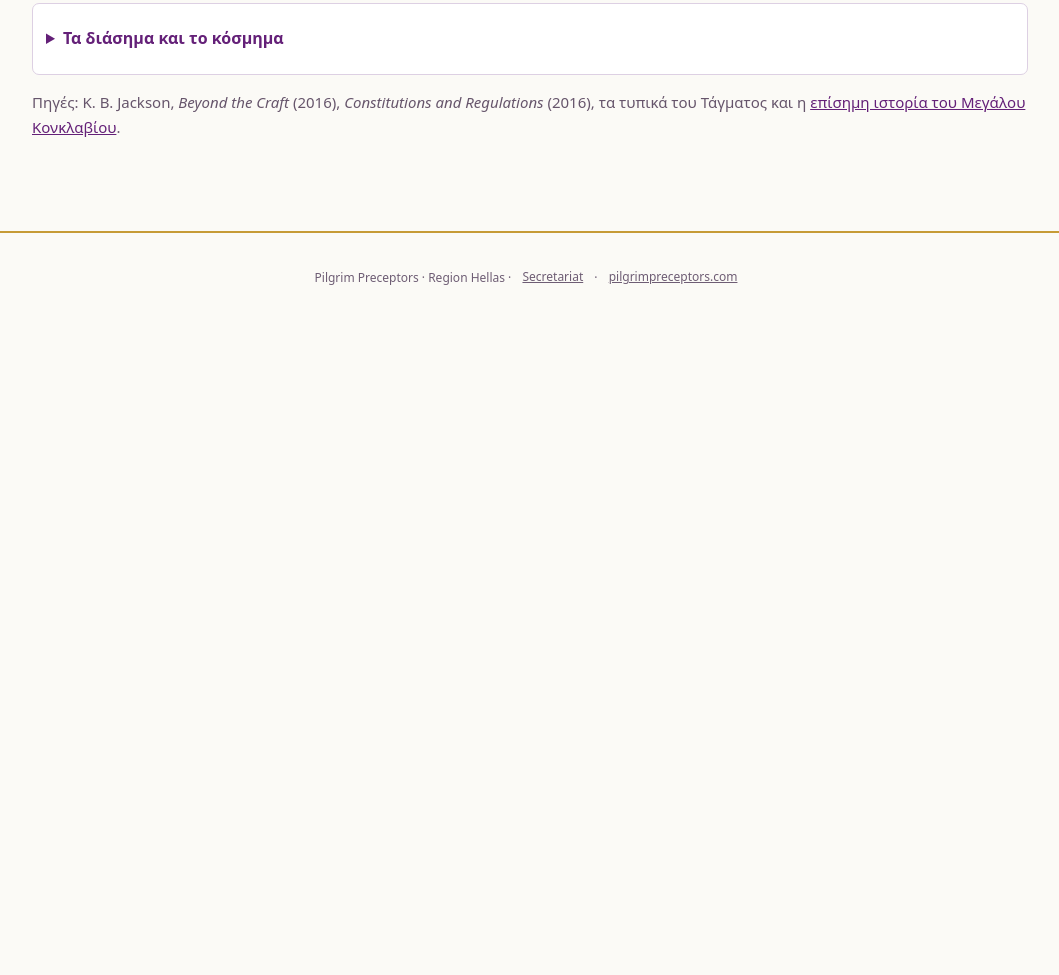
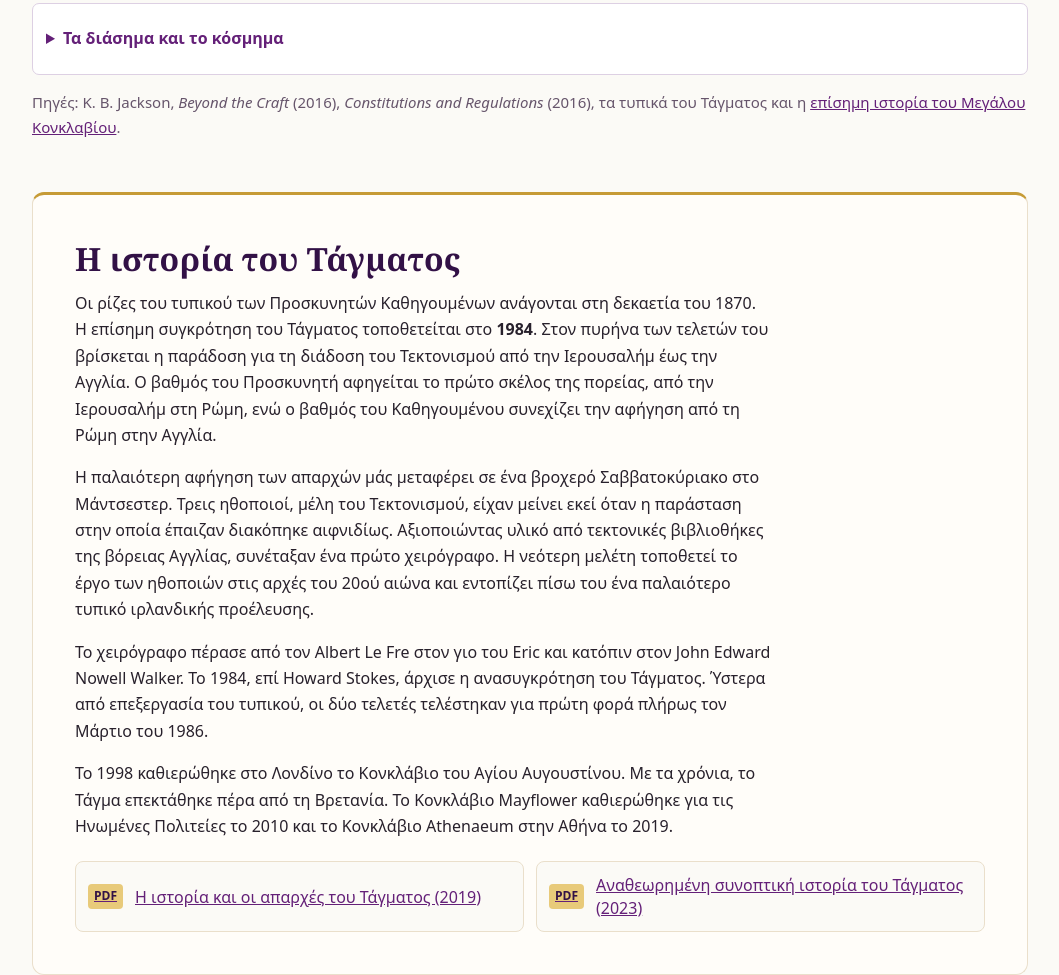
Before and after one commit to webappngdsib/Masonic-Order-of-Pilgrim-Preceptors, a plain HTML site: page index.html in a window 1280 px wide. Shown: the part 2043-3018 px from the top of the page, without its empty margins (110-1169 px from the left). Before the commit the page ends 2364 px from the top, so only its background shows below. Drawn offline with Linux system fonts and the light colour scheme.

Commit message:
Publish a Greek history of the Order with primary reading links

```diff
--- a/index.html
+++ b/index.html
@@ -289,6 +289,45 @@ footer a { display: inline-flex; align-items: center; min-height: 44px; margin-i
   .order-stages, .order-guide-grid { grid-template-columns: minmax(0, 1fr); }
   .order-guide details ul { columns: 1; }
 }
+
+.order-history {
+  margin-top: clamp(30px, 5vw, 52px);
+  padding: clamp(18px, 5vw, 42px);
+  background: var(--surface);
+  border: 1px solid var(--line);
+  border-top: 3px solid var(--gold);
+  border-radius: 12px;
+  scroll-margin-top: 120px;
+}
+.order-history p { max-width: 76ch; margin: 0 0 1em; }
+.history-reading {
+  list-style: none;
+  display: grid;
+  grid-template-columns: repeat(auto-fit, minmax(min(100%, 255px), 1fr));
+  gap: 12px;
+  margin: 22px 0 0;
+  padding: 0;
+}
+.history-reading a {
+  display: flex;
+  align-items: center;
+  gap: 12px;
+  height: 100%;
+  min-height: 48px;
+  padding: 12px;
+  border: 1px solid var(--line);
+  border-radius: 8px;
+  background: var(--cream);
+  line-height: 1.4;
+}
+.history-reading .pdf-label {
+  color: var(--deep);
+  background: var(--gold-l);
+  border-radius: 4px;
+  padding: 4px 6px;
+  font-size: .75rem;
+  font-weight: 700;
+}
 </style>
 </head>
 <body>
@@ -338,8 +377,8 @@ footer a { display: inline-flex; align-items: center; min-height: 44px; margin-i
           <p>Η εισδοχή γίνεται κατόπιν πρόσκλησης. Ο υποψήφιος πρέπει να είναι ενεργό μέλος αναγνωρισμένου Περιστυλίου Βασιλικής Αψίδας και Συμβολικής Στοάς, με την ιδιότητα του Πρώην Πρώτου Άρχοντος ή αντίστοιχου αξιώματος και του Πρώην Σεβασμίου αντίστοιχα. Η ενεργή ιδιότητα και στα δύο σώματα απαιτείται και για την παραμονή στο Τάγμα. Για ορισμένα Κονκλάβια των ΗΠΑ ισχύει ειδική πρόβλεψη για τον βαθμό του Πρώην Σεβασμίου.</p>
         </article>
         <article class="order-guide-card">
-          <h4>Ιστορία και οργάνωση</h4>
-          <p>Σύμφωνα με την επίσημη ιστορία, το Τάγμα συγκροτήθηκε με τη σημερινή του μορφή το 1984. Το πρώτο Κονκλάβιο, του Αγίου Αυγουστίνου, καθιερώθηκε στο Λονδίνο το 1998. Το Κονκλάβιο είναι η τοπική μονάδα του Τάγματος. Τη συνολική διοίκηση ασκούν ο Μεγάλος Διδάσκαλος και οι αξιωματικοί του Μεγάλου Κονκλαβίου.</p>
+          <h4>Οργάνωση του Τάγματος</h4>
+          <p>Το Κονκλάβιο είναι η τοπική μονάδα του Τάγματος. Τη συνολική διοίκηση ασκούν ο Μεγάλος Διδάσκαλος και οι αξιωματικοί του Μεγάλου Κονκλαβίου.</p>
         </article>
       </div>
       <details>
@@ -357,6 +396,17 @@ footer a { display: inline-flex; align-items: center; min-height: 44px; margin-i
         <p>Ο υποψήφιος προσέρχεται με τα διάσημα της Βασιλικής Αψίδας της δικαιοδοσίας του. Ο Προσκυνητής φέρει το τριγωνικό κόσμημα σε καφέ περιλαίμιο. Ο Καθηγούμενος φέρει πορφυρή ταινία με το έμβλημα, το αντίστοιχο κόσμημα πέτου της Βασιλικής Αψίδας και το κόσμημα του Τάγματος σε λευκό περιλαίμιο. Οι Έκλαμπροι και οι Πρώην Έκλαμπροι Καθηγούμενοι φέρουν το κόσμημα σε πορφυρό περιλαίμιο.</p>
       </details>
       <p class="sources">Πηγές: K. B. Jackson, <cite>Beyond the Craft</cite> (2016), <cite>Constitutions and Regulations</cite> (2016), τα τυπικά του Τάγματος και η <a href="https://pilgrimpreceptors.com/history.php">επίσημη ιστορία του Μεγάλου Κονκλαβίου</a>.</p>
+      <section class="order-history" id="order-history" aria-labelledby="order-history-title">
+        <h3 id="order-history-title">Η ιστορία του Τάγματος</h3>
+        <p>Οι ρίζες του τυπικού των Προσκυνητών Καθηγουμένων ανάγονται στη δεκαετία του 1870. Η επίσημη συγκρότηση του Τάγματος τοποθετείται στο <strong>1984</strong>. Στον πυρήνα των τελετών του βρίσκεται η παράδοση για τη διάδοση του Τεκτονισμού από την Ιερουσαλήμ έως την Αγγλία. Ο βαθμός του Προσκυνητή αφηγείται το πρώτο σκέλος της πορείας, από την Ιερουσαλήμ στη Ρώμη, ενώ ο βαθμός του Καθηγουμένου συνεχίζει την αφήγηση από τη Ρώμη στην Αγγλία.</p>
+        <p>Η παλαιότερη αφήγηση των απαρχών μάς μεταφέρει σε ένα βροχερό Σαββατοκύριακο στο Μάντσεστερ. Τρεις ηθοποιοί, μέλη του Τεκτονισμού, είχαν μείνει εκεί όταν η παράσταση στην οποία έπαιζαν διακόπηκε αιφνιδίως. Αξιοποιώντας υλικό από τεκτονικές βιβλιοθήκες της βόρειας Αγγλίας, συνέταξαν ένα πρώτο χειρόγραφο. Η νεότερη μελέτη τοποθετεί το έργο των ηθοποιών στις αρχές του 20ού αιώνα και εντοπίζει πίσω του ένα παλαιότερο τυπικό ιρλανδικής προέλευσης.</p>
+        <p>Το χειρόγραφο πέρασε από τον Albert Le Fre στον γιο του Eric και κατόπιν στον John Edward Nowell Walker. Το 1984, επί Howard Stokes, άρχισε η ανασυγκρότηση του Τάγματος. Ύστερα από επεξεργασία του τυπικού, οι δύο τελετές τελέστηκαν για πρώτη φορά πλήρως τον Μάρτιο του 1986.</p>
+        <p>Το 1998 καθιερώθηκε στο Λονδίνο το Κονκλάβιο του Αγίου Αυγουστίνου. Με τα χρόνια, το Τάγμα επεκτάθηκε πέρα από τη Βρετανία. Το Κονκλάβιο Mayflower καθιερώθηκε για τις Ηνωμένες Πολιτείες το 2010 και το Κονκλάβιο Athenaeum στην Αθήνα το 2019.</p>
+        <ul class="history-reading" aria-label="Ιστορικές μελέτες στα αγγλικά">
+          <li><a href="https://pilgrimpreceptorsusa.org/wp-content/uploads/2019/10/origins-of-the-pilgrim-preceptors-handbook-2019.pdf"><span class="pdf-label">PDF</span>Η ιστορία και οι απαρχές του Τάγματος (2019)</a></li>
+          <li><a href="https://pilgrimpreceptorsusa.org/wp-content/uploads/2023/09/a-revised-concise-history-of-the-masonic-order-of-pilgrim-preceptors_-29mar2023.pdf"><span class="pdf-label">PDF</span>Αναθεωρημένη συνοπτική ιστορία του Τάγματος (2023)</a></li>
+        </ul>
+      </section>
     </section>
   </section>
 
```
